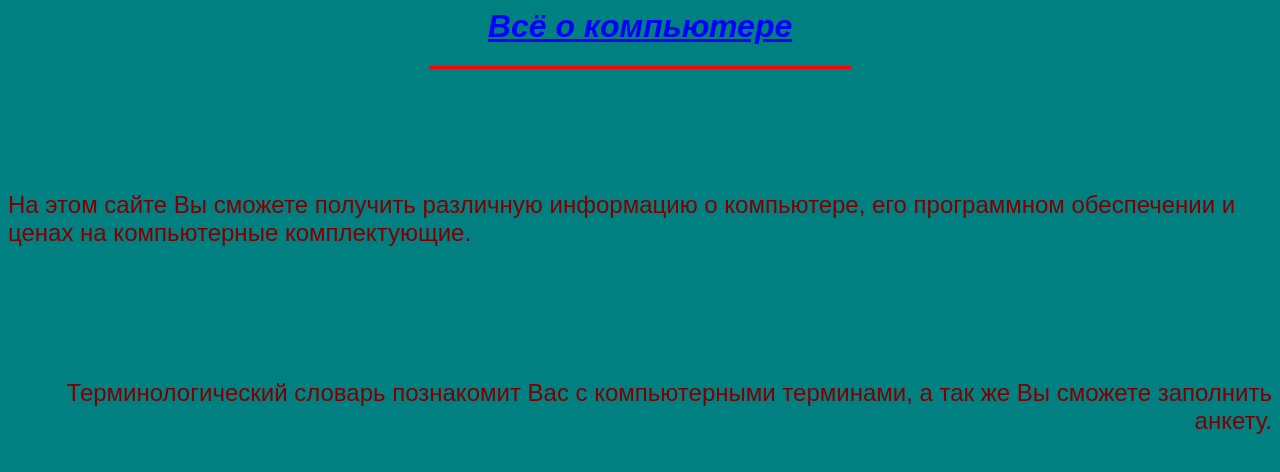
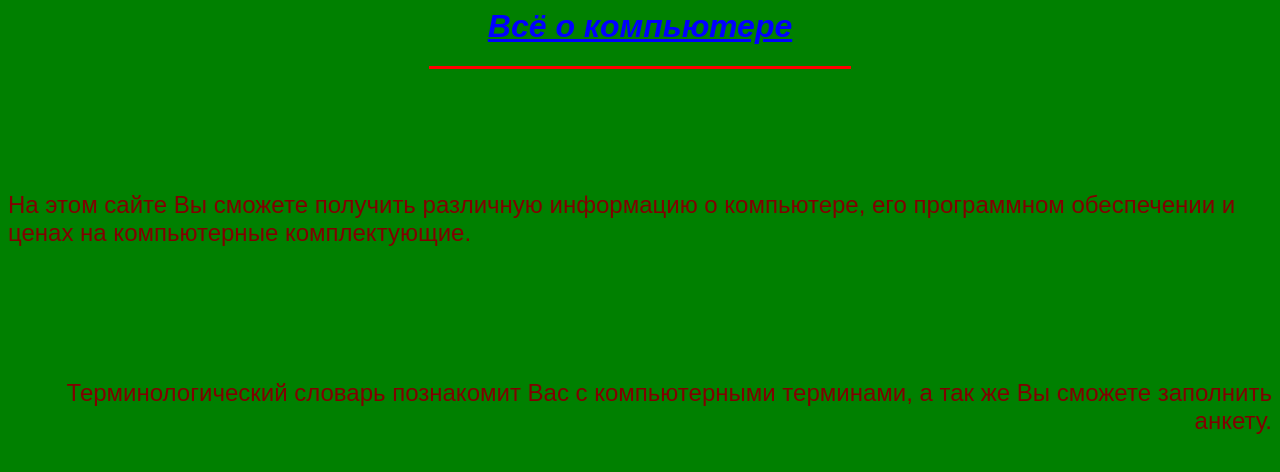
Before and after one commit to Urruguay/Site_computer, a plain HTML site: page index.html in a window 1280 px wide. Drawn offline with Linux system fonts and the light colour scheme.

Commit message:
Update index.html

```diff
--- a/index.html
+++ b/index.html
@@ -2,7 +2,7 @@
 <head>
 <title> Сайт о компьютерах </title>
 </head>
-<body bgcolor="teal" text="#ff5800" >
+<body bgcolor="green" text="#ff5800" >
 <font color="#0000ff" face="arial">
 <h1 align="center">
 <b><i><u>Всё о компьютере</b></i></u></h1>
```
